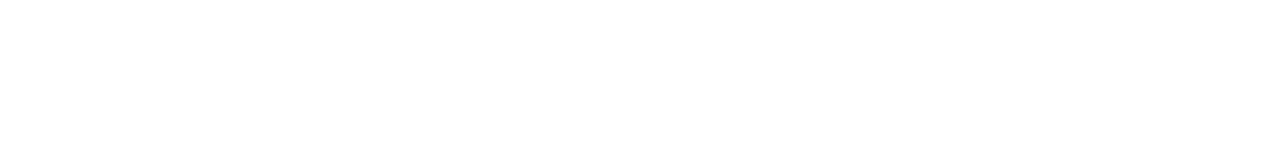
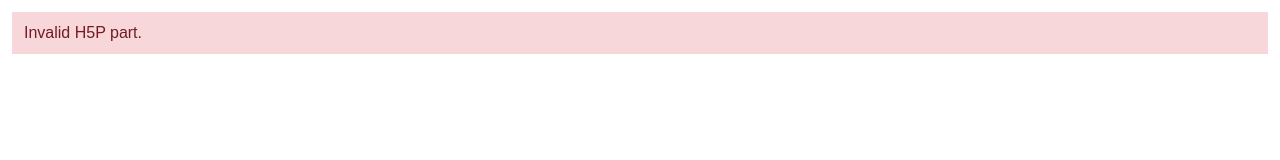
Before and after one commit to natalie-beach/literacy-teacher-simulation, a plain HTML site: page week-12/player.html in a window 1280 px wide. Drawn offline with Linux system fonts and the light colour scheme.

Commit message:
Add files via upload

```diff
--- a/week-12/player.html
+++ b/week-12/player.html
@@ -1 +1,19 @@
-<!doctype html><html><head><meta charset="utf-8"><script type="module" src="https://cdn.jsdelivr.net/npm/@missing-elements/h5p-offline-player@1.5.1/dist/h5p-player.js"></script><style>body{font:16px Arial;margin:15px}h5p-player{display:block;min-height:500px}</style></head><body><h5p-player id="p" libraries="pack" pack-base="../h5p-libraries/" sw="../h5p-sw.js" assets-base="https://cdn.jsdelivr.net/npm/@missing-elements/h5p-runtime@1.0.1/dist/"></h5p-player><script>let n=Number(new URLSearchParams(location.search).get('part'));if(n>=1&&n<=4)document.getElementById('p').setAttribute('src','segment-'+n+'.h5p');</script></body></html>
+<!doctype html><html lang="en"><head><meta charset="utf-8"><meta name="viewport" content="width=device-width,initial-scale=1"><title>Week 12 H5P player</title><script type="module" src="https://cdn.jsdelivr.net/npm/@missing-elements/h5p-offline-player@1.5.1/dist/h5p-player.js"></script><style>body{font:16px Arial,sans-serif;margin:12px}h5p-player{display:block;min-height:450px}#error{padding:12px;color:#721c24;background:#f8d7da;display:none}</style></head><body><div id="error" role="alert"></div><h5p-player id="p" libraries="pack" assets-base="https://cdn.jsdelivr.net/npm/@missing-elements/h5p-runtime@1.0.1/dist/"></h5p-player><script>
+const root='/literacy-teacher-simulation/';
+const part=Number(new URLSearchParams(location.search).get('part'));
+const player=document.getElementById('p');
+const error=document.getElementById('error');
+function fail(message){error.style.display='block';error.textContent=message;}
+if(!Number.isInteger(part)||part<1||part>4)fail('Invalid H5P part.');
+else {
+  player.setAttribute('pack-base',root+'h5p-libraries/');
+  player.setAttribute('sw',root+'h5p-sw.js');
+  player.setAttribute('src',root+'week-12/segment-'+part+'.h5p');
+  Promise.all([
+    fetch(root+'week-12/segment-'+part+'.h5p').then(r=>{if(!r.ok)throw Error('Segment file: HTTP '+r.status)}),
+    fetch(root+'h5p-sw.js').then(r=>{if(!r.ok)throw Error('H5P service worker: HTTP '+r.status)}),
+    fetch(root+'h5p-libraries/').then(r=>{if(!r.ok)throw Error('H5P library folder: HTTP '+r.status)})
+  ]).catch(e=>fail('The H5P could not load: '+e.message));
+  setTimeout(()=>{if(!customElements.get('h5p-player'))fail('The H5P player script did not load. Check your network or browser console.');},8000);
+}
+</script></body></html>
```
